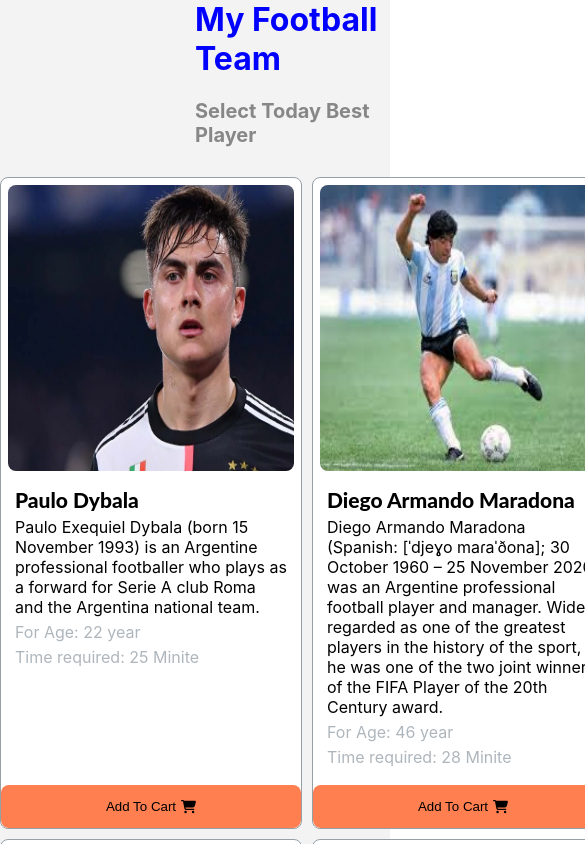
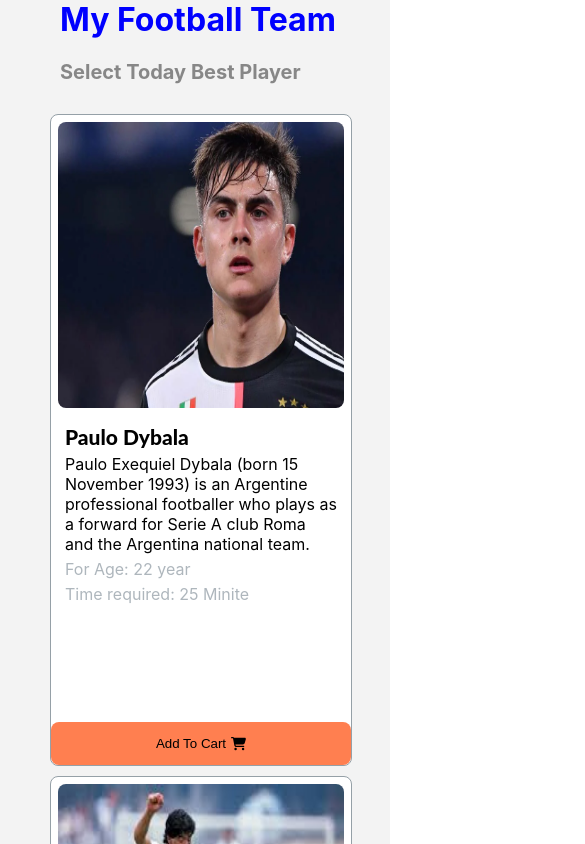
Before and after one commit to nazmulbhuyian/football-team, a React (Create React App) app: page / in a window 390 px wide. Shown: the top 844 px of the page, 585 px wide, since content can reach past the window. Built offline with nearby package versions, Linux system fonts and the light colour scheme; the HTML template or start-up script is replaced by a standard one.

Commit message:
responsive for mobile

```diff
--- a/src/Component/Activity/Activity.css
+++ b/src/Component/Activity/Activity.css
@@ -11,3 +11,32 @@
 .calculation{
     background: white;
 }
+
+@media only screen and (max-width: 992px) {
+    .main-section{
+        display: block
+    }
+
+    .players{
+        display: grid;
+        grid-template-columns: repeat(2, 1fr);
+    }
+    .calculation{
+        display: block;
+    }
+}
+
+@media only screen and (max-width: 600px) {
+    .main-section{
+        display: block
+    }
+
+    .players{
+        display: grid;
+        grid-template-columns: repeat(1, 1fr);
+        margin-left: 50px;
+    }
+    .calculation{
+        display: block;
+    }
+}
--- a/src/Component/Calculation/Calculation.css
+++ b/src/Component/Calculation/Calculation.css
@@ -51,3 +51,41 @@
     margin-left: 100px;
     color: white;
 }
+
+
+
+@media only screen and (max-width: 992px) {
+    .meserment{
+        display: flex;
+        background-color: rgba(105, 105, 105, 0.162);
+        border-radius: 30px;
+    }
+
+}
+@media only screen and (max-width: 600px) {
+    .meserment{
+        display: flex;
+        background-color: rgba(105, 105, 105, 0.162);
+        border-radius: 30px;
+        margin: 0;
+    }
+    .time{
+        display: flex;
+        background-color: rgba(105, 105, 105, 0.162);
+        border-radius: 20px;
+        margin: 0;
+    }
+    .image{
+        width: 100px;
+        margin-right: 0;
+    }
+    .exercise-time{
+        background-color: rgba(105, 105, 105, 0.162);
+        margin: 10px 0;
+        padding: 15px;
+        border-radius: 30px;
+    }
+    .time a{
+        margin-right: 10px;
+    }
+}
--- a/src/Component/Footer/Footer.css
+++ b/src/Component/Footer/Footer.css
@@ -2,3 +2,8 @@
     border: 3px solid gray;
     margin: 30px;
 }
+@media only screen and (max-width: 600px) {
+    .footer{
+        margin: 0;
+    }
+}
--- a/src/Component/Header/Header.css
+++ b/src/Component/Header/Header.css
@@ -1,11 +1,29 @@
 .header h1{
     color: blue;
-    margin-left: 50%;
+    margin-left: 40%;
     margin-top: 0;
 }
 .header h3{
     color: rgba(105, 105, 105, 0.786);
-    margin-left: 50%;
+    margin-left: 40%;
     font-size: 20px;
     margin-bottom: 30px;
 }
+@media only screen and (max-width: 992px) {
+    .header h1{
+        margin-left: 25%;
+    }
+    .header h3{
+        margin-left: 25%;
+    }
+
+}
+@media only screen and (max-width: 600px) {
+    .header h1{
+        margin-left: 60px;
+    }
+    .header h3{
+        margin-left: 60px;
+    }
+
+}
```
Also changed, not shown: src/Component/Player/Player.css (line endings or trailing spaces).
